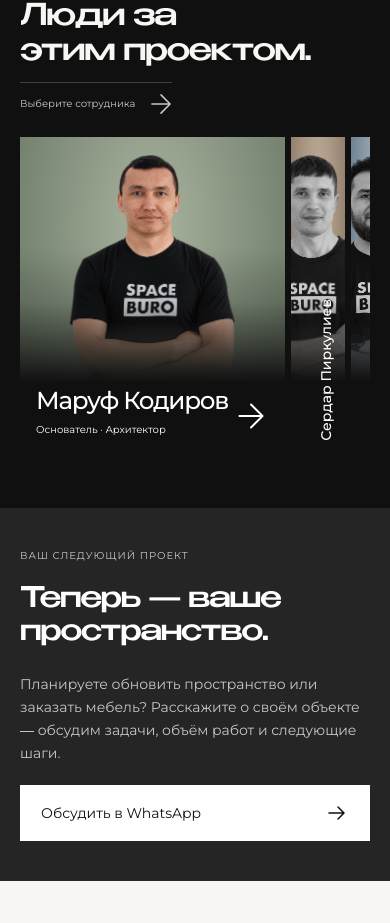
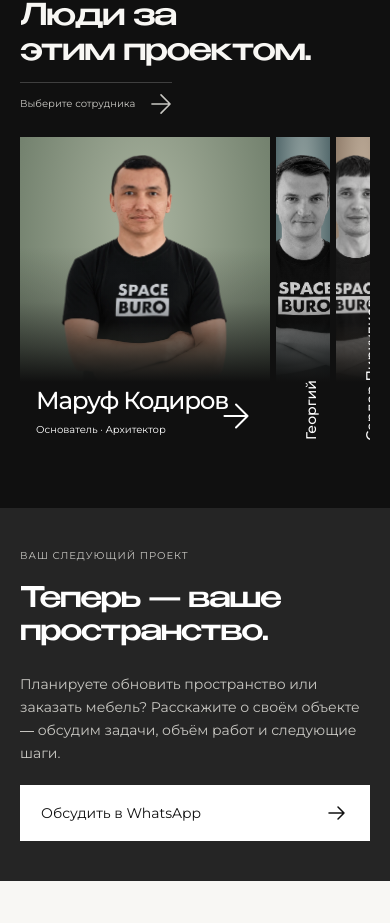
Before and after one commit to marufkad/space-buro-website, a Next.js app: page /projects/al-bateen-residences-jbr in a window 390 px wide. Shown: the part 4452-5375 px from the top of the page. Built offline with nearby package versions, Linux system fonts and the light colour scheme.

Commit message:
Update team portraits, Aygul and Roman profiles, and project participation

```diff
--- a/app/LabTeam.tsx
+++ b/app/LabTeam.tsx
@@ -6,6 +6,7 @@ import Link from "next/link";
 import { useEffect, useMemo, useRef, useState, type KeyboardEvent } from "react";
 import { projectLocations, team, type Lang, type ProjectLocation } from "./data";
 import { projectPath } from "./site";
+import { teamProjectCredits } from "./teamParticipation";
 import "./lab-people-process.css";
 import "./case-team.css";
 
@@ -13,7 +14,7 @@ type LabPerson = {
   id: string;
   name: Record<Lang, string>;
   role: Record<Lang, string>;
-  experience: Record<Lang, string>;
+  experience?: Record<Lang, string>;
   image?: string;
   initials?: Record<Lang, string>;
   responsibilities?: Record<Lang, string[]>;
@@ -38,46 +39,49 @@ const labPeople: LabPerson[] = [
   },
   {
     id: "aygul",
-    name: { ru: "Айгуль", en: "Aygul" },
-    role: { ru: "Разрешения и документация", en: "Permits & Documentation" },
+    name: { ru: "Айгуль Мятиева", en: "Aygul Myatieva" },
+    role: { ru: "Ассистент руководителя", en: "Executive Assistant" },
+    image: "/media/team-aygul.webp",
     initials: { ru: "А", en: "A" },
     experience: {
-      ru: "Занимается документацией и согласованиями, необходимыми для выполнения работ на объекте.",
-      en: "Handles the documentation and approvals required for work on site.",
+      ru: "Более 10 лет опыта в строительной сфере, включая работу с проектными чертежами и объёмами строительных работ. Окончила Московский гуманитарно-экономический университет по специальности «Менеджмент», прошла стажировку в Англии. В Space Buro отвечает за взаимодействие с застройщиками по вопросам документации и разрешений, сопровождение согласований и внутренний документооборот компании.",
+      en: "Over 10 years of experience in construction, including working with project drawings and construction quantities. Graduated from Moscow University for the Humanities and Economics with a degree in Management and completed an internship in England. At Space Buro, she coordinates documentation and permits with developers, supports approvals and manages the company’s internal documentation.",
     },
     responsibilities: {
-      ru: ["Документы по объекту", "Подготовка разрешений", "Сопровождение согласований"],
-      en: ["Project documentation", "Permit preparation", "Approval coordination"],
+      ru: ["Коммуникация с застройщиками.", "Документация и разрешения на проведение работ.", "Сопровождение согласований.", "Внутренние документы компании."],
+      en: ["Communication with developers.", "Documentation and work permits.", "Approval coordination.", "Internal company documents."],
     },
   },
   {
-    id: "pavel",
-    name: { ru: "Павел", en: "Pavel" },
-    role: { ru: "Мебель на заказ", en: "Custom Furniture" },
-    initials: { ru: "П", en: "P" },
-    experience: {
-      ru: "Работает в мебельной команде Space Buro и участвует в реализации мебели на заказ.",
-      en: "Works with the Space Buro furniture team to deliver custom furniture.",
-    },
-    responsibilities: {
-      ru: ["Мебельные работы", "Сборка мебели", "Монтаж на объекте"],
-      en: ["Furniture work", "Furniture assembly", "On-site installation"],
-    },
+    id: "roman",
+    name: { ru: "Роман", en: "Roman" },
+    role: { ru: "Глава отдела маркетинга", en: "Head of Marketing" },
+    image: "/media/team-roman.webp",
+    initials: { ru: "Р", en: "R" },
   },
 ];
 
-const teamOrder = ["maruf", "georgiy", "serdar", "quvvat", "aygul", "pavel"];
+const teamOrder = ["maruf", "georgiy", "serdar", "quvvat", "roman", "aygul"];
 const labTeam = teamOrder.flatMap(id => labPeople.filter(person => person.id === id));
 const portraitSizes: Record<string, [number, number]> = {
   maruf: [900, 1026],
   georgiy: [1190, 1322],
   serdar: [900, 1022],
   quvvat: [900, 991],
+  roman: [1189, 1323],
+  aygul: [1122, 1402],
 };
 
-const teamProjects = new Map(labTeam.map((person) => [person.id, projectLocations.filter((project) =>
-  project.published && project.status !== "service" && project.teamIds.includes(person.id),
-)]));
+type TeamProject = { id: string; title: Record<Lang, string>; project?: ProjectLocation };
+const teamProjects = new Map(labTeam.map((person) => {
+  const credits = teamProjectCredits.filter(credit => credit.teamIds.includes(person.id));
+  const projects: TeamProject[] = projectLocations
+    .filter(project => project.published && project.status !== "service" && project.teamIds.includes(person.id)
+      && !credits.some(credit => credit.replacesProjectId === project.id))
+    .map(project => ({ id: project.id, title: project.shortTitle, project }));
+  projects.push(...credits.map(credit => ({ id: credit.id, title: credit.title })));
+  return [person.id, projects] as const;
+}));
 
 export default function LabTeam({ lang, project }: { lang: Lang; project?: ProjectLocation }) {
   const people = useMemo(() => project ? labTeam.filter((person) => project.teamIds.includes(person.id)) : labTeam, [project]);
@@ -207,30 +211,32 @@ export default function LabTeam({ lang, project }: { lang: Lang; project?: Proje
 
       {!project && <div className="lab-team-details">
         {people.map((person, index) => (
-          <div id={`${infoPrefix}-${person.id}`} className="lab-team-info" key={person.id} hidden={active !== index}>
+          <div id={`${infoPrefix}-${person.id}`} className={`lab-team-info${!person.experience ? " is-profile-pending" : ""}`} key={person.id} hidden={active !== index}>
             <div className="lab-team-biography">
-              <p className="lab-team-small-label">{text.expertise}</p>
+              {person.experience && <p className="lab-team-small-label">{text.expertise}</p>}
               <h3>{person.name[lang]}</h3>
               <p className="lab-team-role">{person.role[lang]}</p>
-              <p>{person.experience[lang]}</p>
+              {person.experience && <p>{person.experience[lang]}</p>}
             </div>
             <div className="lab-team-projects">
-              <p className="lab-team-small-label">{person.responsibilities ? text.responsibilities : text.projects}</p>
-              {person.responsibilities ? (
+              {person.responsibilities && <>
+                <p className="lab-team-small-label">{text.responsibilities}</p>
                 <ul className="lab-team-responsibilities">
                   {person.responsibilities[lang].map((responsibility) => (
                     <li key={responsibility}>{responsibility}</li>
                   ))}
                 </ul>
-              ) : <ul>
-                {teamProjects.get(person.id)?.map((project) => (
-                  <li key={project.id}>
-                    <Link href={projectPath(lang, project)}>
-                      <span>{project.shortTitle[lang]}</span><ResponsiveArrow />
-                    </Link>
+              </>}
+              {Boolean(teamProjects.get(person.id)?.length) && <div className="lab-team-project-list">
+                <p className="lab-team-small-label">{text.projects}</p>
+                <ul>{teamProjects.get(person.id)?.map(item => (
+                  <li key={item.id}>
+                    {item.project ? <Link href={projectPath(lang, item.project)}>
+                      <span>{item.title[lang]}</span><ResponsiveArrow />
+                    </Link> : <span className="lab-team-project-credit">{item.title[lang]}</span>}
                   </li>
-                ))}
-              </ul>}
+                ))}</ul>
+              </div>}
             </div>
           </div>
         ))}
--- a/app/data.ts
+++ b/app/data.ts
@@ -367,7 +367,7 @@ const rawProjectLocations: ProjectLocation[] = [
     coverImages: alBateenMainImages,
     images: alBateenMainImages,
     beforeImages: alBateenBeforeImages,
-    teamIds: ["maruf", "quvvat", "serdar"],
+    teamIds: ["maruf", "georgiy", "serdar", "quvvat", "aygul"],
     scope: [
       { ru: "Дизайн, документация и визуализация", en: "Design, documentation and visualisation" },
       { ru: "Согласования и сертификация", en: "Approvals and certifications" },
--- a/app/lab-people-process.css
+++ b/app/lab-people-process.css
@@ -68,14 +68,14 @@
 .lab-team-hint > span { font-size: 22px; }
 .lab-team-portraits { display: flex; gap: 8px; height: clamp(360px, 37vw, 540px); }
 .lab-team-portrait { min-width: 0; flex: 1 1 0; scroll-margin-top: 100px; transition: flex-grow .72s cubic-bezier(.22, 1, .36, 1); }
-.lab-team-portrait.is-active { flex-grow: 3.6; }
+.lab-team-portrait.is-active { flex-grow: 3.1; }
 /* Correct transparent headroom; image height stays constant while cards expand. */
 .lab-team-portrait[data-member="maruf"] { --portrait-light: #aab4a0; --portrait-dark: #697865; --portrait-height: 102.293%; --portrait-top: -2.293%; }
 .lab-team-portrait[data-member="quvvat"] { --portrait-light: #abb8c1; --portrait-dark: #62788b; --portrait-height: 106.559%; --portrait-top: -6.559%; }
 .lab-team-portrait[data-member="serdar"] { --portrait-light: #c5b4a1; --portrait-dark: #897563; --portrait-height: 100.8885%; --portrait-top: -.8885%; }
 .lab-team-portrait[data-member="georgiy"] { --portrait-light: #9daba9; --portrait-dark: #465d61; --portrait-height: 101.458%; --portrait-top: -1.458%; }
-.lab-team-portrait[data-member="aygul"] { --portrait-light: #beb1bf; --portrait-dark: #766578; }
-.lab-team-portrait[data-member="pavel"] { --portrait-light: #b6a68d; --portrait-dark: #73634e; }
+.lab-team-portrait[data-member="aygul"] { --portrait-light: #beb1bf; --portrait-dark: #766578; --portrait-height: 102.0378%; --portrait-top: -2.0378%; }
+.lab-team-portrait[data-member="roman"] { --portrait-light: #b6a68d; --portrait-dark: #73634e; --portrait-height: 100.9153%; --portrait-top: -.9153%; }
 .lab-team-select { --team-footer-height: clamp(80px, calc(12vw - 50px), 120px); position: relative; display: block; width: 100%; height: 100%; padding: 0; overflow: hidden; border: 0; background: radial-gradient(ellipse at 50% 28%, var(--portrait-light), var(--portrait-dark) 90%); color: white; text-align: left; cursor: pointer; }
 /* Lower the solid caption base; the longer, translucent fade keeps the waist crop soft. */
 .lab-team-select::after { position: absolute; inset: 0; content: ""; background: linear-gradient(0deg, var(--black) 0, var(--black) var(--team-footer-height), rgba(16, 16, 16, .62) calc(var(--team-footer-height) + 35px), rgba(16, 16, 16, .2) calc(var(--team-footer-height) + 80px), transparent calc(var(--team-footer-height) + 135px)); pointer-events: none; }
@@ -98,6 +98,8 @@
 .lab-team-details { margin-top: 32px; padding-top: 30px; border-top: 1px solid var(--lab-rule); }
 .lab-team-info { display: grid; grid-template-columns: 1.15fr 1fr; gap: clamp(30px, 8vw, 140px); }
 .lab-team-info[hidden] { display: none; }
+.lab-team-info.is-profile-pending { grid-template-columns: 1fr; }
+.lab-team-info.is-profile-pending .lab-team-projects { display: none; }
 .lab-team-small-label { display: flex; justify-content: space-between; gap: 20px; margin: 0 0 24px; color: var(--muted-inverse); font-size: 10px; line-height: 1.5; letter-spacing: .1em; text-transform: uppercase; }
 .lab-team-biography h3 { margin: 0 0 8px; font-size: clamp(22px, 2.3vw, 32px); font-weight: 500; line-height: 1.2; letter-spacing: -.04em; }
 .lab-team-role { margin: 0 0 20px; color: var(--muted-inverse); font-size: 12px; }
@@ -108,6 +110,8 @@
 .lab-team-projects a:focus-visible { outline: 2px solid var(--focus-inverse); outline-offset: 4px; }
 .lab-team-projects a > span:last-child { font-size: 18px; }
 .lab-team-projects .lab-team-responsibilities { grid-template-columns: 1fr; }
+.lab-team-responsibilities + .lab-team-project-list { margin-top: 28px; }
+.lab-team-project-credit { display: flex; align-items: center; min-height: 50px; padding: 11px 0; border-bottom: 1px solid var(--lab-rule); color: var(--lab-light); font-size: 11px; line-height: 1.5; }
 .lab-team-responsibilities li { min-height: 50px; padding: 15px 0; border-bottom: 1px solid var(--lab-rule); color: var(--lab-light); font-size: 12px; line-height: 1.5; }
 
 .lab-process { border-top: 1px solid var(--lab-rule); }
@@ -157,7 +161,7 @@
   .lab-team-hint { font-size: 10px; gap: 15px; }
   .lab-team-portraits { width: 100%; min-width: 0; height: clamp(315px, 88vw, 440px); gap: 6px; padding-bottom: 10px; overflow-x: auto; overflow-y: hidden; overscroll-behavior-x: contain; scrollbar-width: thin; scrollbar-color: var(--muted) transparent; }
   .lab-team-portrait { flex: 0 0 54px; transition: flex-basis .38s cubic-bezier(.22, 1, .36, 1); }
-  .lab-team-portrait.is-active { flex: 0 0 min(68vw, 300px); }
+  .lab-team-portrait.is-active { flex: 0 0 min(64vw, 280px); }
   .lab-team-select:focus-visible { outline-offset: -4px; }
   .lab-team-select { --team-footer-height: 76px; }
   .lab-team-photo-frame { top: 18px; bottom: 56px; }
@@ -175,6 +179,7 @@
   .lab-team-biography > p:last-child { font-size: 13px; }
   .lab-team-projects ul { grid-template-columns: 1fr 1fr; gap: 0 18px; }
   .lab-team-projects a { min-height: 55px; font-size: 10px; }
+  .lab-team-project-credit { min-height: 55px; font-size: 10px; }
   .lab-process-stage { padding: 24px 0 24px 17px; }
   .lab-process-stage-content { grid-template-columns: 65px minmax(0, 1fr); gap: 0 16px; align-items: start; }
   .lab-process-number { grid-column: 1; grid-row: 1; padding-top: 20px; }
--- /dev/null
+++ b/app/teamParticipation.ts
@@ -0,0 +1,31 @@
+import type { Localized } from "./data";
+
+// Confirmed participation can be displayed before a project has its own gallery.
+// Apartment-specific credits replace the generic Al Bateen label in profiles;
+// they must not imply that the same gallery belongs to both apartments.
+export type TeamProjectCredit = {
+  id: string;
+  title: Localized;
+  teamIds: string[];
+  replacesProjectId?: string;
+};
+
+export const teamProjectCredits: TeamProjectCredit[] = [
+  {
+    id: "al-bateen-residence-2808",
+    title: { ru: "Al Bateen Residence 2808", en: "Al Bateen Residence 2808" },
+    teamIds: ["maruf", "georgiy", "quvvat", "aygul"],
+    replacesProjectId: "al-bateen-residences-jbr",
+  },
+  {
+    id: "al-bateen-residence-2803",
+    title: { ru: "Al Bateen Residence 2803", en: "Al Bateen Residence 2803" },
+    teamIds: ["maruf", "georgiy", "quvvat", "aygul"],
+    replacesProjectId: "al-bateen-residences-jbr",
+  },
+  {
+    id: "hillcrest-address-villa-dubai",
+    title: { ru: "Hillcrest Address Villa Dubai", en: "Hillcrest Address Villa Dubai" },
+    teamIds: ["maruf", "georgiy", "aygul"],
+  },
+];
```
Also changed, not shown: public/media/team-aygul.webp (added), public/media/team-roman.webp (added).
